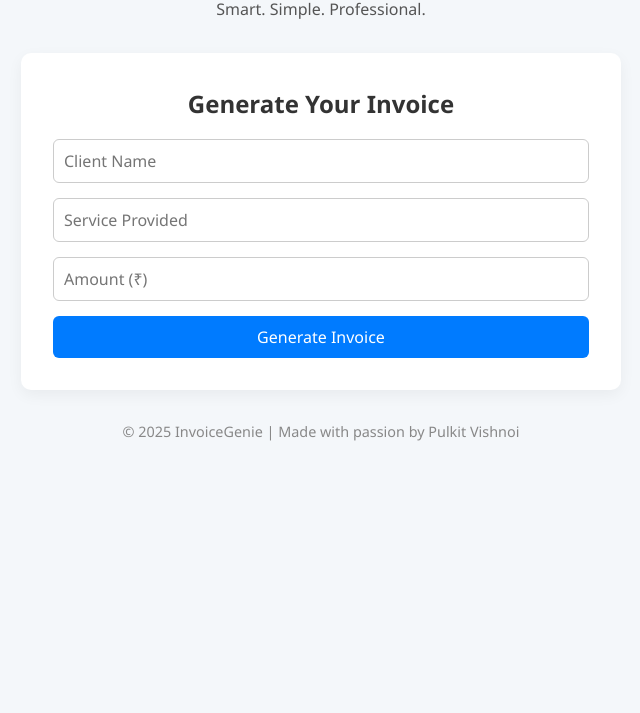
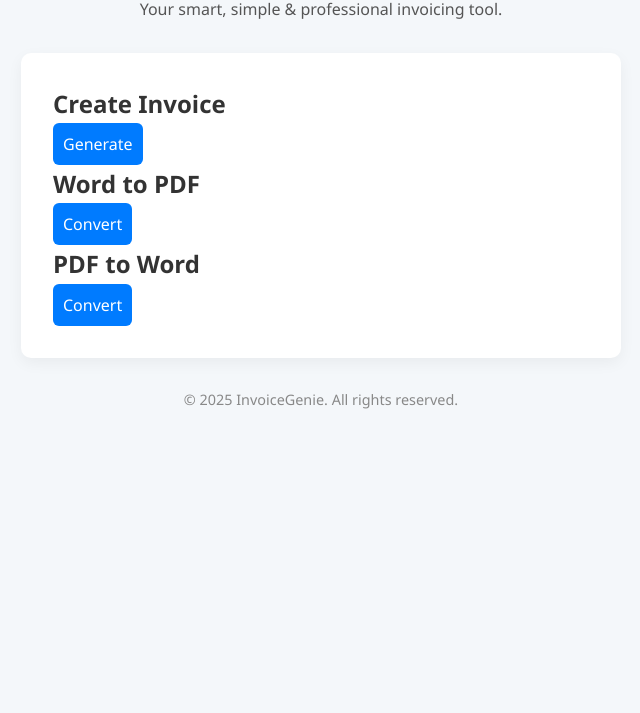
Before and after one commit to pulkitvishnoi37/invoicegeniepro, a plain HTML site: page index.html in a window 1280 px wide. Shown: the part 87-800 px from the top of the page, without its empty margins (319-959 px from the left). Drawn offline with Linux system fonts and the light colour scheme.

Commit message:
Update index.html

```diff
--- a/index.html
+++ b/index.html
@@ -1,39 +1,38 @@
 <!DOCTYPE html>
 <html lang="en">
-<head> <link rel="stylesheet" href="style.css" />
+<head>
   <meta charset="UTF-8" />
-  <meta name="viewport" content="width=device-width, initial-scale=1.0"/>
-  <title>InvoiceGenie - Smart Invoicing Made Simple</title>
+  <meta name="viewport" content="width=device-width, initial-scale=1.0" />
+  <title>InvoiceGenie - Smart Invoice Tool</title>
   <link rel="stylesheet" href="style.css" />
 </head>
 <body>
   <header>
-    <h1>InvoiceGenie</h1>
-    <p>Smart. Simple. Professional.</p>
+    <h1>Welcome to InvoiceGenie</h1>
+    <p>Your smart, simple & professional invoicing tool.</p>
   </header>
 
   <main>
-    <section class="intro">
-      <h2>Generate Your Invoice</h2>
-      <form id="invoiceForm">
-        <input type="text" id="clientName" placeholder="Client Name" required />
-        <input type="text" id="service" placeholder="Service Provided" required />
-        <input type="number" id="amount" placeholder="Amount (₹)" required />
-        <button type="submit">Generate Invoice</button>
-      </form>
+    <section class="feature-box">
+      <h2>Create Invoice</h2>
+      <button onclick="createInvoice()">Generate</button>
     </section>
 
-    <section class="invoice-preview" id="invoicePreview" style="display:none;">
-      <h3>Invoice Preview</h3>
-      <div id="previewBox"></div>
-      <button onclick="downloadInvoice()">Download</button>
+    <section class="feature-box">
+      <h2>Word to PDF</h2>
+      <button onclick="convertWordToPDF()">Convert</button>
+    </section>
+
+    <section class="feature-box">
+      <h2>PDF to Word</h2>
+      <button onclick="convertPDFToWord()">Convert</button>
     </section>
   </main>
 
   <footer>
-    <p>&copy; 2025 InvoiceGenie | Made with passion by Pulkit Vishnoi</p>
+    <p>© 2025 InvoiceGenie. All rights reserved.</p>
   </footer>
 
-  <script src="main.js"></script>
+  <script src="script.js"></script>
 </body>
 </html>
```
